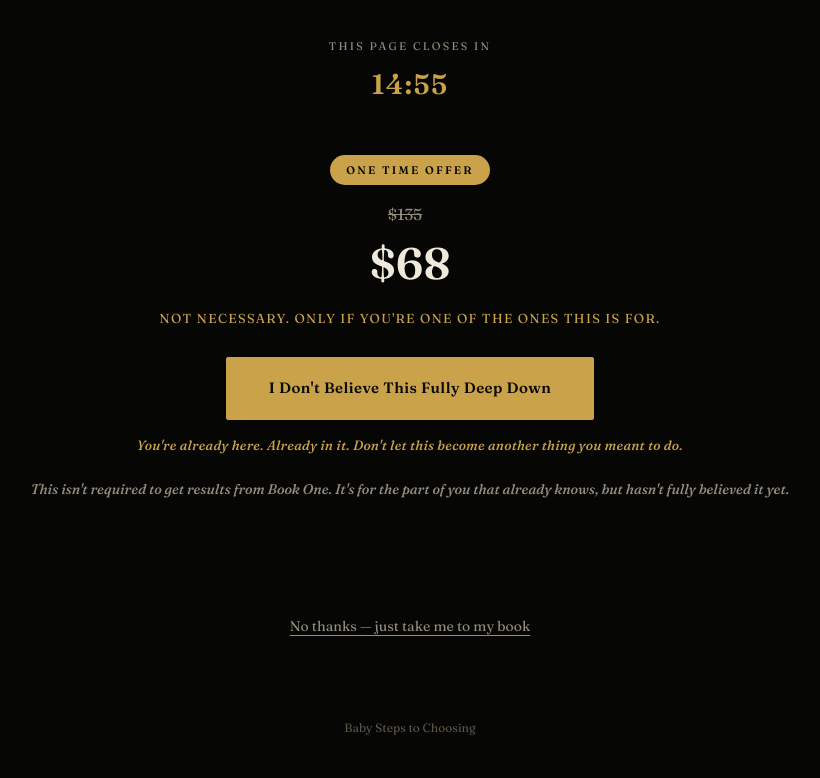
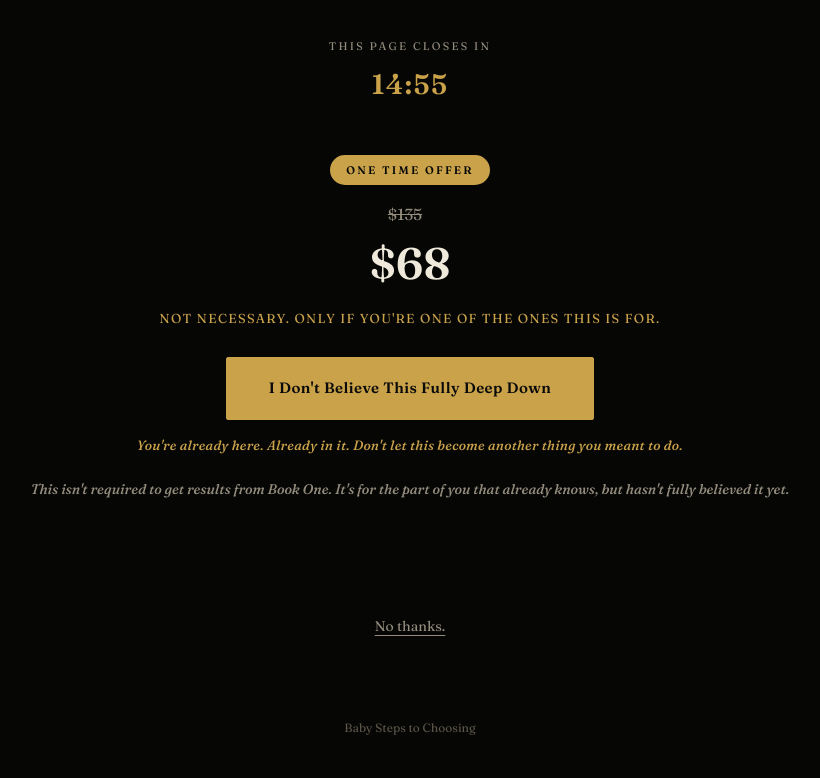
Before and after one commit to toakwz/Baby-steps-site, a plain HTML site: page thank-you.html in a window 1280 px wide. Shown: the part 3070-3848 px from the top of the page, without its empty margins (230-1050 px from the left). Drawn offline with Linux system fonts and the light colour scheme.

Commit message:
Add files via upload

```diff
--- a/thank-you.html
+++ b/thank-you.html
@@ -307,7 +307,7 @@
 </section>
 
 <div class="skip">
-  <a href="#" id="skip-link" onclick="document.getElementById('skip-link').outerHTML='<span style=\'color:var(--muted); font-size:14px;\'>You\'re all set — check your email for the book.</span>'; return false;">No thanks — just take me to my book</a>
+  <a href="https://domsalchemy.netlify.app/" id="skip-link">No thanks.</a>
 </div>
 
 <footer>
```
